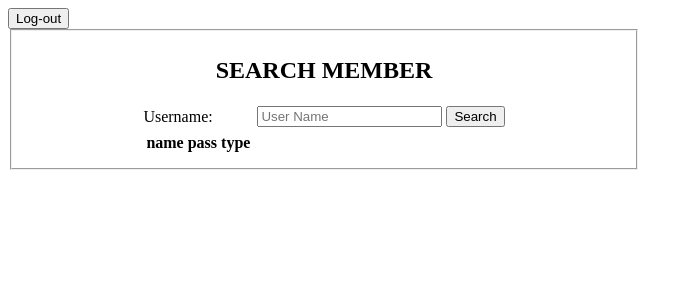
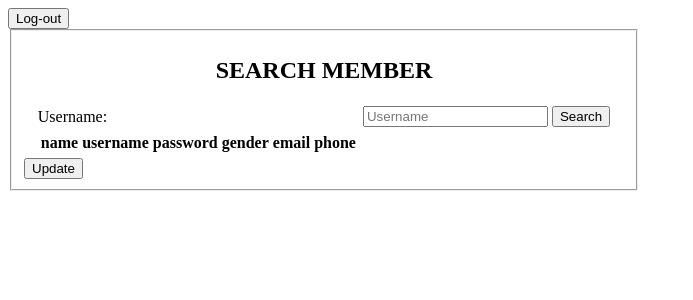
Before and after one commit to AshRahman/BachApp-Web, a PHP site: page /BachApp-Web/adminsearchmember.php in a window 1280 px wide. Shown: the top 300 px of the page, without its empty margins (0-693 px from the left). Run offline with PHP 8.4, Linux system fonts and the light colour scheme; data that the repository does not hold is empty.

Commit message:
Update search member

```diff
--- a/Controller/adminsearchmemberValidation.php
+++ b/Controller/adminsearchmemberValidation.php
@@ -1,63 +1,249 @@
 <?php
     include  "DB/db_config.php";
-    $fname="";
-    $err_fname="";
 
-    $lname="";
-    $err_lname="";
+    $name = "";
+    $err_name = "";
 
-    $uname="";
-    $err_uname="";
+    $user_name="";
+    $err_user_name="";
 
-    $pass="";
-    $err_pass="";
 
-    $err_upass="";
-    $err_lpass="";
-    $err_npass="";
-    $err_spass="";
+    $pass = "";
+    $confirm_pass = "";
+    $err_pass = "";
+    $err_confirm_pass = "";
 
-    $cpass="";
-    $err_cpass="";
+    $gender = "";
+    $err_gender = "";
 
-    $mail="";
-    $err_mail="";
+    $email = "";
+    $err_email = "";
 
-    $nid="";
-    $err_nid="";
+    $contact_number = "";
+    $err_contact_number = "";
+    //$err_contn = "";
 
-    $phone="";
-    $err_phone="";
+    $dob = "";
+    $err_dob = "";
 
-    $rassign="";
-    $err_rassign="";
+    $hasError = false;
+
+    function validatePassword($pass)
+{
+    $hasUpper = false;
+    $hasLower = false;
+    for ($i = 0; $i < strlen($pass); $i++) {
+        if (ctype_upper($pass[$i])) {
+            $hasUpper = true;
+        } else {
+            $hasUpper = $hasUpper;
+        }
+        if (ctype_lower($pass[$i])) {
+            $hasLower = true;
+        } else {
+            $hasLower = $hasLower;
+        }
+    }
+    if ($hasLower == false || $hasUpper == false) {
+        return false;
+    } else {
+        return true;
+    }
+}
+
+
+function validateEmail($email)
+{
+    $pos_at = strpos($email, "@");
+    $pos_dot = strpos($email, ".", $pos_at + 1);
+    if ($pos_at < $pos_dot) {
+        return true;
+    }
+    return false;
+}
+
+
+
+    $result=[];
+if(isset($_POST["saveBtn"])){
     if($_SERVER["REQUEST_METHOD"]=="POST")
     {
-        if(empty($_POST["uname"]))
-        {
-            $err_uname="User Name required";
+        if (empty($_POST["name"])) {
+            $err_name = "Please enter your first name";
+            $hasError = true;
         }
-        else if(strpos($_POST["uname"]," ")){
-            $err_uname="Username should not contain WhiteSpace";
+        elseif (strlen($_POST["name"]) < 4) {
+            $err_name = "First Name must be more than 4 characters";
+            $hasError = true;
+        }
+        elseif (strpos($_POST["name"], " ")) {
+            $err_name = "Whitespace is not allowed";
+            $hasError = true;
+        }
+        else{
+            $name=htmlspecialchars($_POST["name"]);
         }
 
+        if (empty($_POST["user_name"])) {
+            $err_user_name = "Please enter your user name";
+            $hasError = true;
+        }
+        elseif (strlen($_POST["user_name"]) < 4) {
+            $err_user_name = "First Name must be more than 4 characters";
+            $hasError = true;
+        }
+        elseif (strpos($_POST["user_name"], " ")) {
+            $err_user_name = "Whitespace is not allowed";
+            $hasError = true;
+        }
         else{
-            $uname=$_POST["uname"];
+            $user_name=htmlspecialchars($_POST["user_name"]);
+        }
+
+        if (empty($_POST["pass"])) {
+            $err_pass = "Please enter your password";
+            $hasError = true;
+        }
+        else{
+            $pass=htmlspecialchars($_POST["pass"]);
+        }
+
+        // if (empty($_POST["confirm_pass"])) {
+        //     $err_pass = "Please enter confirm password";
+        //     $hasError = true;
+        // }
+        // else{
+        //     $confirm_pass=htmlspecialchars($_POST["confirm_pass"]);
+        // }
+
+
+
+
+        if (!empty($_POST["pass"])) {
+            if (!validatePassword($_POST["pass"])) {
+                $err_pass = "Password must contain 1 upper and 1 lower case letter";
+                $hasError = true;
+            }
+            elseif (strlen($_POST["pass"]) < 8) {
+                $err_pass = "Password must be atleast 8 characters long";
+                $hasError = true;
+            }
+            elseif (strpos($_POST["pass"], " ")) {
+                $err_pass = "Whitespace is not allowed";
+                $hasError = true;
+            }
+            // elseif ($_POST["confirm_pass"] !== $_POST["pass"]) {
+            //     $err_confirm_pass = "Password does not match";
+            //     $hasError = true;}
+
+            else {
+                $pass = $_POST["pass"];
+            }
+        }
+
+
+        if (!isset($_POST["gender"])) {
+            $err_gender = "Gender must be selected";
+            $hasError = true;
+        }
+        else {
+            $gender = $_POST["gender"];
+        }
+
+        if (empty($_POST["email"])) {
+            $err_email = "Email Required";
+            $hasError = true;
+        }
+        elseif(!strpos($_POST["email"],"@")){
+            $err_email="Add @";
+            $has_error=true;
 
         }
-        if(isset($_POST["updateBtn"])){
-            // header("Location:admineditmember.php");
+        elseif (!validateEmail($_POST["email"])) {
+            $err_email = "Insert a valid email";
+            $hasError = true;
+        }
+        else {
+            $email = htmlspecialchars($_POST["email"]);
         }
 
-        // if(isset($_POST["searchBtn"])){
-        //     $query="SELECT * from users where username='$uname'";
-        //     $result=get($query);}
+
+        if (empty($_POST["contact_number"])) {
+            $err_contact_number = "Please fill this field";
+            $hasError = true;
+        }
+        elseif (!is_numeric($_POST["contact_number"])) {
+            //$err_contn = "This field requires only numeric values";
+            $err_contact_number = "This field requires only numeric values";
+            $hasError = true;
+        }
+        else{
+            $contact_number=htmlspecialchars($_POST["contact_number"]);
+        }
+
+        // if (!isset($_POST["day"]) || !isset($_POST["month"]) || !isset($_POST["year"])) {
+        //     $err_dob = "Date Of Birth Required";
+        //     $hasError = true;
+        // }
+        // else {
+        //     $dob = $_POST["day"] . "-" . $_POST["month"] . "-" . $_POST["year"];
+        // }
+
+        // search username and go to profile
 
 
 
 
 
+            if(!$hasError){
+            $query="UPDATE users SET username='$user_name', name='$name',password='$pass', gender='$gender',email='$email',phone='$contact_number' WHERE username='$user_name'";
+            execute($query);
+            echo $name;
+            echo $pass;
+            }
+            else{
+                echo "rudba vonda";
+            }
+        }
+
 
 }
+$hasErrorsearch = false;
+
+if(isset($_POST["searchBtn"])){
+            if($_SERVER["REQUEST_METHOD"]=="POST")
+            {
+                if (empty($_POST["user_name"])) {
+                $err_user_name = "Please enter your user name";
+                $hasErrorsearch = true;
+            }
+            elseif (strlen($_POST["user_name"]) < 4) {
+                $err_user_name = "First Name must be more than 4 characters";
+                $hasErrorsearch = true;
+            }
+            elseif (strpos($_POST["user_name"], " ")) {
+                $err_user_name = "Whitespace is not allowed";
+                $hasErrorsearch= true;
+            }
+            else{
+                $user_name=htmlspecialchars($_POST["user_name"]);
+            }
+            if(!$hasErrorsearch){
+                $query="SELECT * from users where username='$user_name'";
+                $result=get($query);
+                foreach($result as $rows){
+
+                  $name= $rows["name"];
+                  $user_name= $rows["username"];
+                  $pass= $rows["password"];
+                  $gender=$rows["gender"];
+                  $email= $rows["email"];
+                  $contact_number= $rows["phone"];
+
+                }
+            }
+         }
+}
+
 
 ?>
--- a/DB/db_config.php
+++ b/DB/db_config.php
@@ -20,4 +20,6 @@
 
         return $data;
     }
+
+
 ?>
--- a/JS/App.js
+++ b/JS/App.js
@@ -1,7 +1,18 @@
-// var updateBtn=document.getElementById("updateBtn");
-// var searchDiv=document.getElementById("search");
- var searchBtn=document.getElementById("searchBtn");
+//  var updateBtn=document.getElementById("updateBtn");
+//  var searchDiv=document.getElementById("search_div");
+
+
+ //var searchBtn=document.getElementById("searchBtn");
 function hideDiv(){
-    //searchDiv.style.display="none";
-    console.log("Button clicked");
+
+    var x = document.getElementById("search_div");
+    var y = document.getElementById("signup-div");
+
+    if (x.style.display === "none") {
+      x.style.display = "block";
+      //y.style.display="none"
+    } else {
+      x.style.display = "none";
+      y.style.display="block";
+    }
 }
--- a/adminsearchmember.php
+++ b/adminsearchmember.php
@@ -1,21 +1,21 @@
-
 <?php
       include "Controller/adminsearchmemberValidation.php";
-       session_start();
-       $_SESSION["username"]="admin";
-       $_SESSION["uname"]=$uname;
+    //    session_start();
+    //    $_SESSION["username"]="admin";
+    //    $_SESSION["uname"]=$uname;
 
-       if($_SESSION["username"]!=="admin"){
-            header("Location:signin.php");
-       }
-       //include "Controller/adminaddmemberValidation.php";
-       $row="";
+    //    if($_SESSION["username"]!=="admin"){
+    //         header("Location:signin.php");
+    //    }
+       //$row="";
+
  ?>
 
 
 
 <!DOCTYPE html>
 <html lang="en">
+
 <head>
     <meta charset="UTF-8">
     <meta http-equiv="X-UA-Compatible" content="IE=edge">
@@ -24,51 +24,158 @@
     <title>Search</title>
 
 </head>
+
 <body>
-<div class="right">
+    <div id="yolo">
         <input type="submit" class="right my-font btn-sup" name="submit" value="Log-out">
     </div>
-<div class="search" id="search">
-        <fieldset style ="width:600px" >
-        <h2 align="center">SEARCH MEMBER</h2>
+
+
+    <div id="search_div">
+        <fieldset style="width:600px">
+            <h2 align="center">SEARCH MEMBER</h2>
 
             <form action="" method="post">
                 <table align="center">
 
-                <tr>
+                    <tr>
                         <td><span>Username:</span></td>
-                        <td><input type="text" name="uname" placeholder ="User Name">
-                            <span><?php echo $err_uname;?></span></td>
-                            <td colspan="3" align="center"><span><button id="searchBtn" value="Search" >Search</button></span></td>
+                        <td><input type="text" name="user_name" value="<?php echo $user_name; ?>" placeholder="Username">
+                        <span><?php echo $err_user_name; ?></span></br>
+                    </td>
+                        <td colspan="3" align="center"><span><button id="searchBtn" name="searchBtn"
+                                    value="Search">Search</button></span></td>
                     </tr>
                     <?php
                         echo "<tr><td>
                         <table>
                                 <th>name </th>
-                                <th>pass</th>
-                                <th>type </th>";
-
+                                <th>username</th>
+                                <th>password</th>
+                                <th>gender</th>
+                                <th>email</th>
+                                <th>phone </th>";
+                    if($result){
                      foreach($result as $row){
                         echo "<tr>";
+                        echo    "<td>".$row["name"]."</td>";
                         echo    "<td>".$row["username"]."</td>";
                         echo    "<td>".$row["password"]."</td>";
-                        echo    "<td>".$row["type"]."</td>";
-                        echo    '<td><span><button name="updateBtn" value="Update" class="updateBtn" onclick="hideDiv()" >Update</button></span></td>';
-                        echo    '<td><span><input type="submit" name="deleteBtn" value="Delete" ></span></td>';
+                        echo    "<td>".$row["gender"]."</td>";
+                        echo    "<td>".$row["email"]."</td>";
+                        echo    "<td>".$row["phone"]."</td>";
+                        // echo    '<td><button name="updateBtn" value="Update" class="updateBtn" onclick="hideDiv()" >Update</button></td>';
+                        // echo    '<td><span><input type="submit" name="deleteBtn" value="Delete" ></span></td>';
                             echo "</tr>";
 
                      }
+                    }
 
                      echo "</table></td></tr>";
                     ?>
+                    <!-- <tr>
+                       <td><button name="rahatvonda" value="Update" class="updateBtn" onclick="hideDiv()" >Update</button></td>
+                       <td><span><input type="submit" name="deleteBtn" value="Delete" ></span></td>
 
-
+                    </tr> -->
                 </table>
 
 
             </form>
-    </fieldset>
-</div>
-<script src="JS/App.js"></script>
+            <button name="updateBtn" value="Update" class="updateBtn" id="updateBtn" onclick="hideDiv()" >Update</button>
+        </fieldset>
+    </div>
+
+
+
+                    <!-- Edit Profile Section  -->
+
+
+
+    <div id="signup-div" style=<?php if($hasError){echo "display:block";}
+        else{echo "display:none";}?>>
+        <h1 align="center">Edit Profile</h1>
+
+        <form action="" method="post">
+            <table align="center">
+                <tr>
+                    <td><span>Name</span></td>
+                </tr>
+                <tr>
+
+                    <td><input type="text" name="name" value="<?php echo $name; ?>" placeholder="<?php echo $name; ?>">
+                        <span><?php echo $err_name; ?></span></br>
+                    </td>
+
+                </tr>
+
+                <tr>
+                    <td><span>User Name</span></td>
+                </tr>
+                <tr>
+
+                    <td><input type="text" name="user_name" value="<?php echo $user_name; ?>" placeholder="<?php echo $user_name; ?>">
+                        <span><?php echo $err_user_name; ?></span></br>
+                    </td>
+
+                </tr>
+
+                <tr>
+                    <td><span>Password</span></td>
+                </tr>
+                <tr>
+                    <td><input type="password" name="pass" value="<?php echo $pass; ?>" placeholder="<?php echo $pass; ?>">
+                        <span><?php echo $err_pass; ?></span>
+                    </td>
+                </tr>
+                <!-- <tr>
+                    <td><span>Confirm Password</span></td>
+                </tr>
+                <tr>
+                    <td><input type="password" name="confirm_pass">
+                        <span>////<?php echo $err_confirm_pass; ?></span>
+                    </td>
+                </tr> -->
+                <tr>
+                    <td><span>Gender<span></td>
+                </tr>
+                <tr>
+                    <td><input type="radio" name="gender" value="Male">Male
+                        <input type="radio" name="gender" value="Female">Female
+                        <span><?php echo $err_gender; ?></span>
+                    </td>
+
+                </tr>
+
+                <tr>
+                    <td><span>E-mail</span></td>
+                </tr>
+                <tr>
+                    <td><input type="text" name="email" value="<?php echo $email; ?>" >
+                        <span><?php echo $err_email; ?></span>
+                    </td>
+                </tr>
+                <tr>
+                    <td><span>Contact Number</span></td>
+                </tr>
+                <tr>
+                    <td>
+                        <input type="text" name="contact_number" value="<?php echo $contact_number; ?>"
+                            placeholder="<?php echo $contact_number; ?>">
+                        <span><?php echo $err_contact_number; ?></span>
+                    </td>
+                </tr>
+
+                <tr>
+                    <td colspan="2"><input type="submit" class="saveBtn" id="saveBtn" name="saveBtn" value="Save"></td>
+
+                </tr>
+            </table>
+        </form>
+    </div>
+
+
+    <script src="JS/App.js"></script>
 </body>
+
 </html>
```
Also changed, not shown: JS/new.js (added, +8 -0 lines), Test.txt (deleted, +0 -10 lines), test.php (added, +19 -0 lines).
